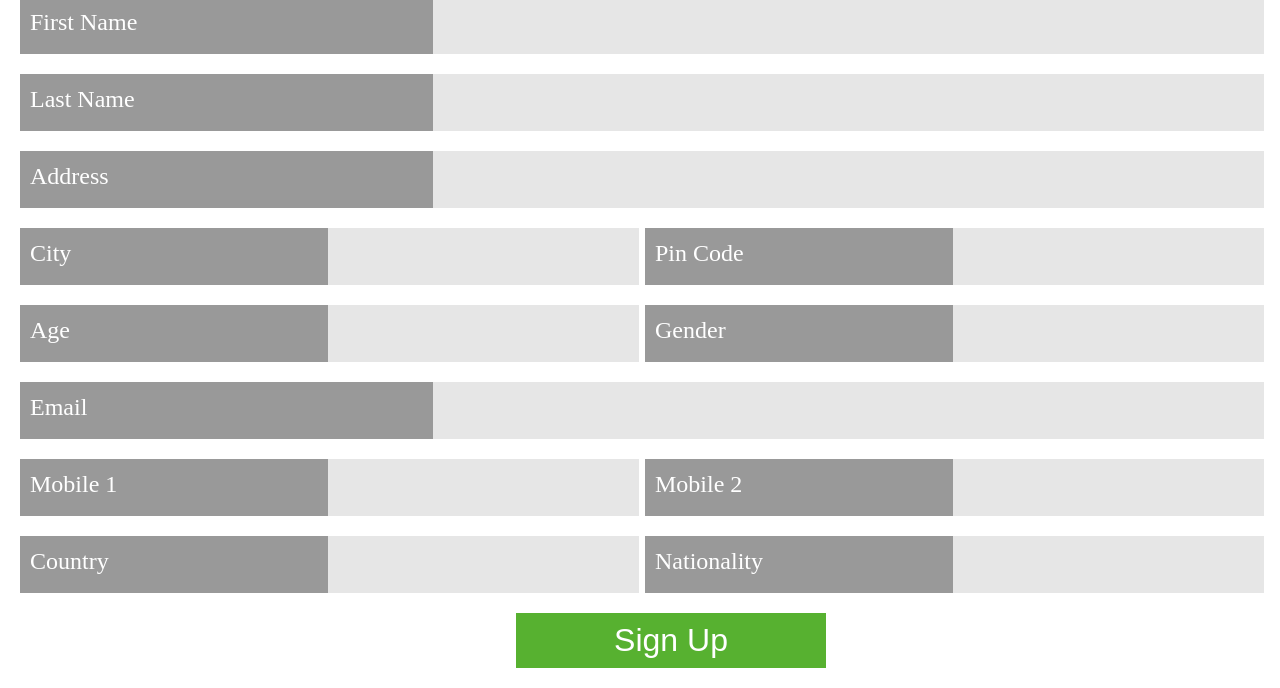
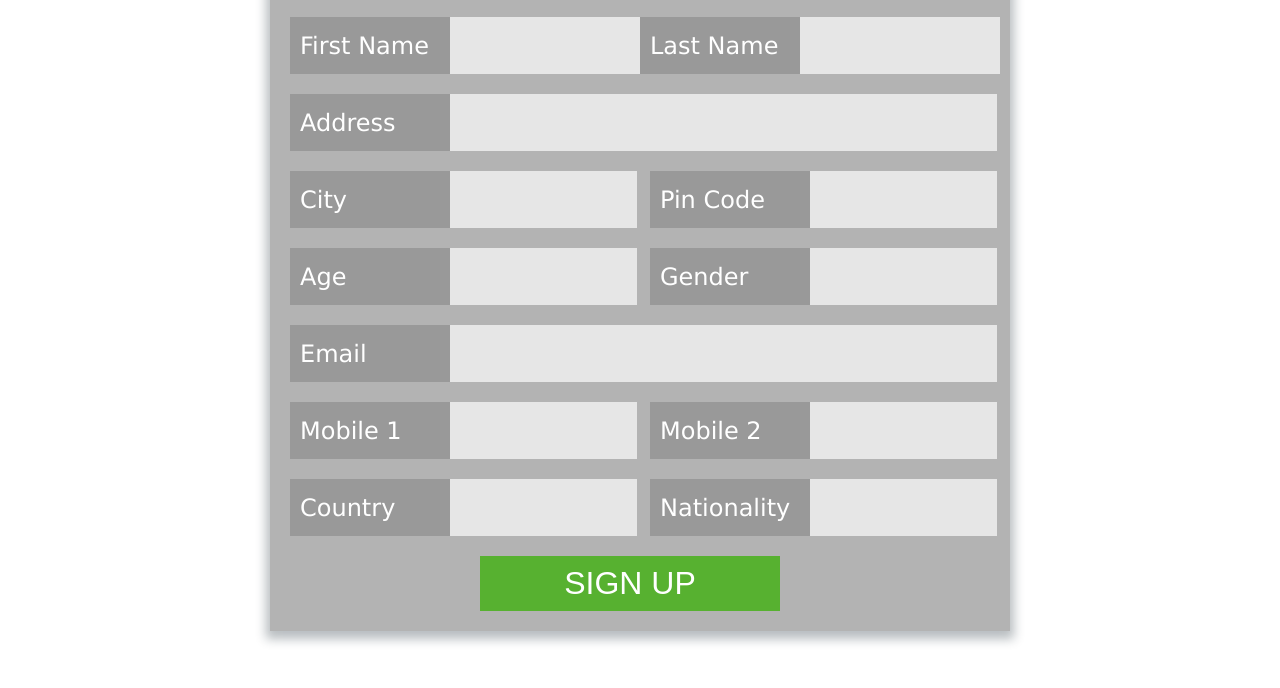
Before and after one commit to sbisaria/BackboneHandson, a website: page ModernRegistration/index.html in a window 1280 px wide. Shown: the part 131-819 px from the top of the page. Drawn offline with Linux system fonts and the light colour scheme.

Commit message:
add ipad support

```diff
--- a/ModernRegistration/index.html
+++ b/ModernRegistration/index.html
@@ -11,60 +11,60 @@
 	<form class="flex-outer">
 		<div class="heading-row"><h1 class="text-lg">Register</h1></div>
 		<div class="input-row">
-			<div class="grid grid-full">
+			<div class="grid grid-full item">
 				<div class="label">First Name</div>
-				<div class="input-box"><input type="text" name="first-name"></div>
+				<div class=""><input type="text" class="input-box full" name="first-name"></div>
 			</div>
-			<div class="grid grid-full">
+			<div class="grid grid-full item">
 				<div class="label">Last Name</div>
-				<div class="input-box"><input type="text" name="last-name"></div>
+				<div class=""><input type="text" class="input-box full" name="last-name"></div>
 			</div>
 			<div class="grid grid-full">
 				<div class="label">Address</div>
-				<div class="input-box"><input type="text" name="address"></div>
+				<div class=""><input type="text" class="input-box full" name="address"></div>
 			</div>
 			<div class="grid grid-half">
 				<div class="grid-inner">
 					<div class="label">City</div>
-					<div class="input-box"><input type="text" name="city"></div>
+					<div class=""><input type="text" class="input-box half" name="city"></div>
 				</div>
 				<div class="grid-inner">
 					<div class="label">Pin Code</div>
-					<div class="input-box"><input type="text" name="pin"></div>
+					<div class=""><input type="text" class="input-box half" name="pin"></div>
 				</div>
 			</div>
 			<div class="grid grid-half">
 				<div class="grid-inner">
 					<div class="label">Age</div>
-					<div class="input-box"><input type="text" name="age"></div>
+					<div class=""><input type="text" class="input-box half" name="age"></div>
 				</div>
 				<div class="grid-inner">
 					<div class="label">Gender</div>
-					<div class="input-box"><input type="text" name="gender"></div>
+					<div class=""><input type="text" class="input-box half" name="gender"></div>
 				</div>
 			</div>
 			<div class="grid grid-full">
 				<div class="label">Email</div>
-				<div class="input-box"><input type="text" name="email"></div>
+				<div class=""><input type="text" class="input-box full" name="email"></div>
 			</div>
 			<div class="grid grid-half">
 				<div class="grid-inner">
 					<div class="label">Mobile 1</div>
-					<div class="input-box"><input type="text" name="mobile1"></div>
+					<div class=""><input type="text" class="input-box half" name="mobile1"></div>
 				</div>
 				<div class="grid-inner">
 					<div class="label">Mobile 2</div>
-					<div class="input-box"><input type="text" name="mobile2"></div>
+					<div class=""><input type="text" class="input-box half" name="mobile2"></div>
 				</div>
 			</div>
 			<div class="grid grid-half">
 				<div class="grid-inner">
 					<div class="label">Country</div>
-					<div class="input-box"><input type="text" name="country"></div>
+					<div class=""><input type="text" class="input-box half" name="country"></div>
 				</div>
 				<div class="grid-inner">
 					<div class="label">Nationality</div>
-					<div class="input-box"><input type="text" name="nationality"></div>
+					<div class=""><input type="text" class="input-box half" name="nationality"></div>
 				</div>
 			</div>
 			<div class="flex">
--- a/ModernRegistration/scss/style.scss
+++ b/ModernRegistration/scss/style.scss
@@ -61,9 +61,6 @@ $flex:flex;
         color:#fff;
         margin-bottom: 20px;
     }
-    .input-row{
-        width: 100%;
-    }
 }
 .text-lg{
     font-size: $font-big;
@@ -80,27 +77,35 @@ $flex:flex;
         font-size: $font-md;
         color: white;
         padding-left: 10px;
+        font-family: $font-verdana;
     }
-    .input-box>input{
-        background: #e6e6e6;
-        line-height: 55px;
-        width: 100%;
-        border: none;
-        font-size: $font-md;
-    }
+}
+.input-box{
+    background: #e6e6e6;
+    line-height: 55px;
+    border: none;
+    padding-left: 10px;
+    font-size: $font-md;
+    font-family: $font-verdana;
+}
+.full{
+    width: 99%;
+}
+.half{
+    width: 97%;
 }
 .grid-full
 {
-    grid-template-columns: 2fr 4fr;
+    grid-template-columns: 1fr 4fr;
     margin-bottom: 20px;
 }
 .grid-half{
     grid-template-columns: 2fr 2fr;
-    grid-column-gap: 10px;
+    grid-column-gap: 20px;
     margin-bottom: 20px;
     .grid-inner{
         display: grid;
-        grid-template-columns: 2fr 2fr;
+        grid-template-columns: 2fr 3fr;
     }
 }
 .sign-up{
@@ -111,4 +116,96 @@ $flex:flex;
     font-size: 2em;
     margin-left: 40%;
     width: 25%;
+    cursor: pointer;
+    text-transform: uppercase;
 }
+/*ipad and tab styles*/
+@media only screen and (min-device-width : 768px) and (max-device-width : 1023px){
+    form{
+        box-shadow: 0 4px 10px 4px rgba(19, 35, 47, 0.3);
+        max-width: 700px;
+        margin: 20px auto;
+    }
+    .flex-outer{
+        display: $flex;
+        padding: 20px;
+        justify-content: center;
+        align-items: center;
+        align-content: center;
+        flex-wrap: wrap;
+        .heading-row{
+            text-align: center;
+            width: 100%;
+            background:#57b130;
+            color:#fff;
+            margin-bottom: 20px;
+        }
+        .input-row{
+            display: $flex;
+            flex-wrap: wrap;
+        }
+        .item{
+            flex: 1 1 100px;
+        }
+    }
+    .grid{
+        display: grid;
+        line-height: 28px;
+        .label{
+            width: 150px;
+            padding-top: 15px;
+        }
+    }
+    .full{
+        width: 99%;
+    }
+    .half{
+        width: 97%;
+    }
+    .sign-up{
+        margin-left: 190px;
+        width: 300px;
+    }
+}
+/* */
+@media only screen  and (min-width : 1024px)  {
+    form{
+        background: #b3b3b3;
+        max-width: 700px;
+        margin: 20px auto;
+    }
+     .flex-outer{
+        display: $flex;
+        padding: 20px;
+        justify-content: center;
+        align-items: center;
+        align-content: center;
+        flex-wrap: wrap;
+        .heading-row{
+            text-align: center;
+            width: 60%;
+            background:#57b130;
+            color:#fff;
+            margin-bottom: 20px;
+        }
+        .input-row{
+            display: $flex;
+            flex-wrap: wrap;
+        }
+        .item{
+            flex: 1 1 100px;
+        }
+        .grid{
+            display: grid;
+            line-height: 28px;
+            .label{
+                width: 150px;
+                padding-top: 15px;
+            }
+        }
+        .sign-up{
+            margin-left: 190px;
+            width: 300px;
+        }
+    }
+}
```
Also changed, not shown: ModernRegistration/index1.html (added, +39 -0 lines), ModernRegistration/css/style.css, 1 other file.
